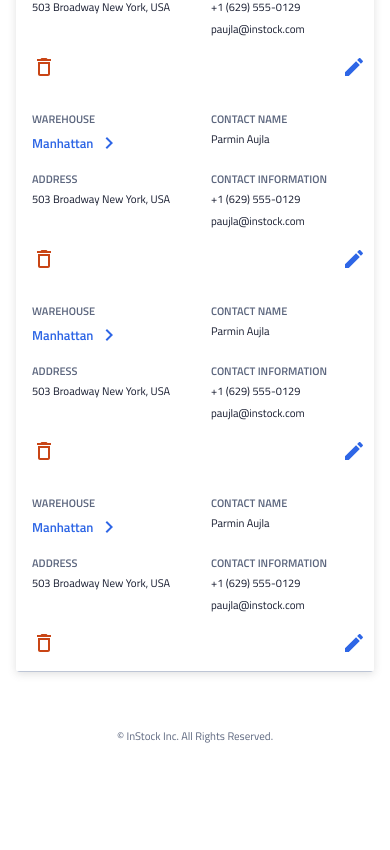
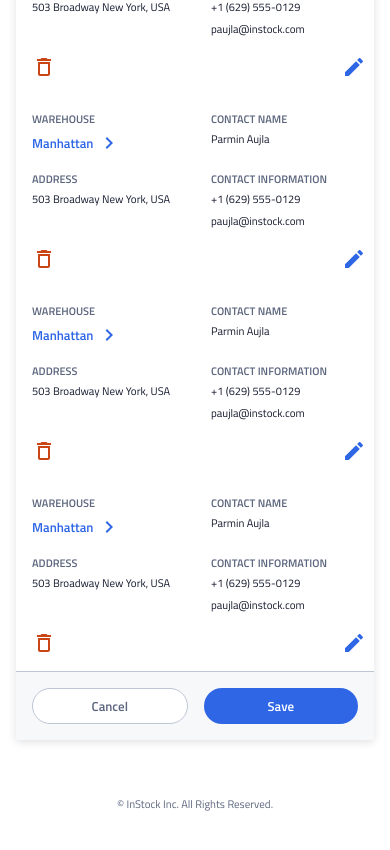
Before and after one commit to achris-alonzo30/south-american-horned-frog-instock, a React (Vite) app: page / in a window 390 px wide. Shown: the part 654-1504 px from the top of the page. Before the commit the page ends 1438 px from the top, so only its background shows below. Built offline with nearby package versions, Linux system fonts and the light colour scheme.

Commit message:
create card footer and add responsive style to the component

```diff
--- a/src/components/CardFooter/CardFooter.jsx
+++ b/src/components/CardFooter/CardFooter.jsx
@@ -1,8 +1,11 @@
-export const CardFooter = () => {
+import "./CardFooter.scss"
+
+export const CardFooter = ({
+  children
+}) => {
     return (
-        <footer className="card__footer">
-          <DynamicButton variant="cancel" />
-          <DynamicButton variant="save" />
+        <footer className="card-footer">
+          {children}
         </footer>
     )
 }
--- a/src/components/CardFooter/CardFooter.scss
+++ b/src/components/CardFooter/CardFooter.scss
@@ -1,2 +1,15 @@
 @use "../../styles/partials/mixin" as *;
 @use "../../styles/partials/colors" as *;
+
+
+.card-footer {
+    gap: 1rem;
+    width: 100%;
+    display: flex;
+    padding: 1rem;
+    background-color: $light-grey;
+
+    @include tablet {
+        justify-content: flex-end;
+    }
+}
--- a/src/components/DynamicButton/DynamicButton.scss
+++ b/src/components/DynamicButton/DynamicButton.scss
@@ -20,10 +20,14 @@
 }
 
 .primary {
+    width: 100%;
     border: none;
     @extend .default-button-styles;
     background-color: $instock-indigo;
 
+    @include tablet {
+        width: auto;
+    }
 
     &:hover {
         background-color: $graphite;
@@ -44,16 +48,18 @@
             padding: 0.5rem;
             border-radius: 50%;
         }
-
     }
-
-
 }
 
 .destructive{
+    width: 100%;
     border: none;
     background-color: $red;
     @extend .default-button-styles;
+
+    @include tablet {
+        width: auto;
+    }
 
     &:hover {
         background-color: $graphite;
@@ -62,14 +68,18 @@
 }
 
 .secondary {
+    width: 100%;
     border: none;
     color: $slate;
+    background-color: $white;
     border: 1px solid $cloud;
     @extend .default-button-styles;
-    background-color: $white;
+
+    @include tablet {
+        width: auto;
+    }
 
     &:hover {
-
         color: $instock-indigo;
         border-color: $instock-indigo;
         transition: all 0.2s ease-in-out;
--- a/src/components/WarehouseDetails/WarehouseDetails.jsx
+++ b/src/components/WarehouseDetails/WarehouseDetails.jsx
@@ -4,22 +4,28 @@ import { Card } from "../Card/Card";
 import searchIcon from "../../assets/icons/search-24px.svg";
 import { WarehouseList } from "../WarehouseList/WarehouseList";
 import { CardHeader } from "../CardHeader/CardHeader";
-import { DynamicInput } from '../DynamicInput/DynamicInput';
-import { DynamicButton } from '../DynamicButton/DynamicButton';
+import { CardFooter } from "../CardFooter/CardFooter";
+import { DynamicInput } from "../DynamicInput/DynamicInput";
+import { DynamicButton } from "../DynamicButton/DynamicButton";
 
 export const WarehouseDetails = () => {
   return (
     <main className="main">
       <Card>
-        <CardHeader flexStyle="flexCol" browserName="Warehouse" className=''>
+        <CardHeader flexStyle="flexCol" browserName="Warehouse" className="">
           <DynamicInput
             type="text"
             id="search"
             icon={searchIcon}
-            placeholder="Search..." />
+            placeholder="Search..."
+          />
           <DynamicButton variant="add" addButtonName="Add New Warehouse" />
         </CardHeader>
         <WarehouseList />
+        <CardFooter>
+          <DynamicButton variant="cancel" />
+          <DynamicButton variant="save" />
+        </CardFooter>
       </Card>
     </main>
   );
--- a/src/pages/Warehouses/Warehouses.jsx
+++ b/src/pages/Warehouses/Warehouses.jsx
@@ -5,6 +5,7 @@ import searchIcon from "../../assets/icons/search-24px.svg";
 import { Card } from "../../components/Card/Card";
 import { CardHeader } from "../../components/CardHeader/CardHeader";
 import { WarehouseList } from "../../components/WarehouseList/WarehouseList";
+import { CardFooter } from "../../components/CardFooter/CardFooter";
 
 
 export const Warehouses = () => {
@@ -21,6 +22,10 @@ export const Warehouses = () => {
           <DynamicButton variant="add" addButtonName="Add New Warehouse" />
         </CardHeader>
         <WarehouseList />
+        <CardFooter>
+          <DynamicButton variant="cancel" />
+          <DynamicButton variant="save" />
+        </CardFooter>
       </Card>
     </main>
   );
```
